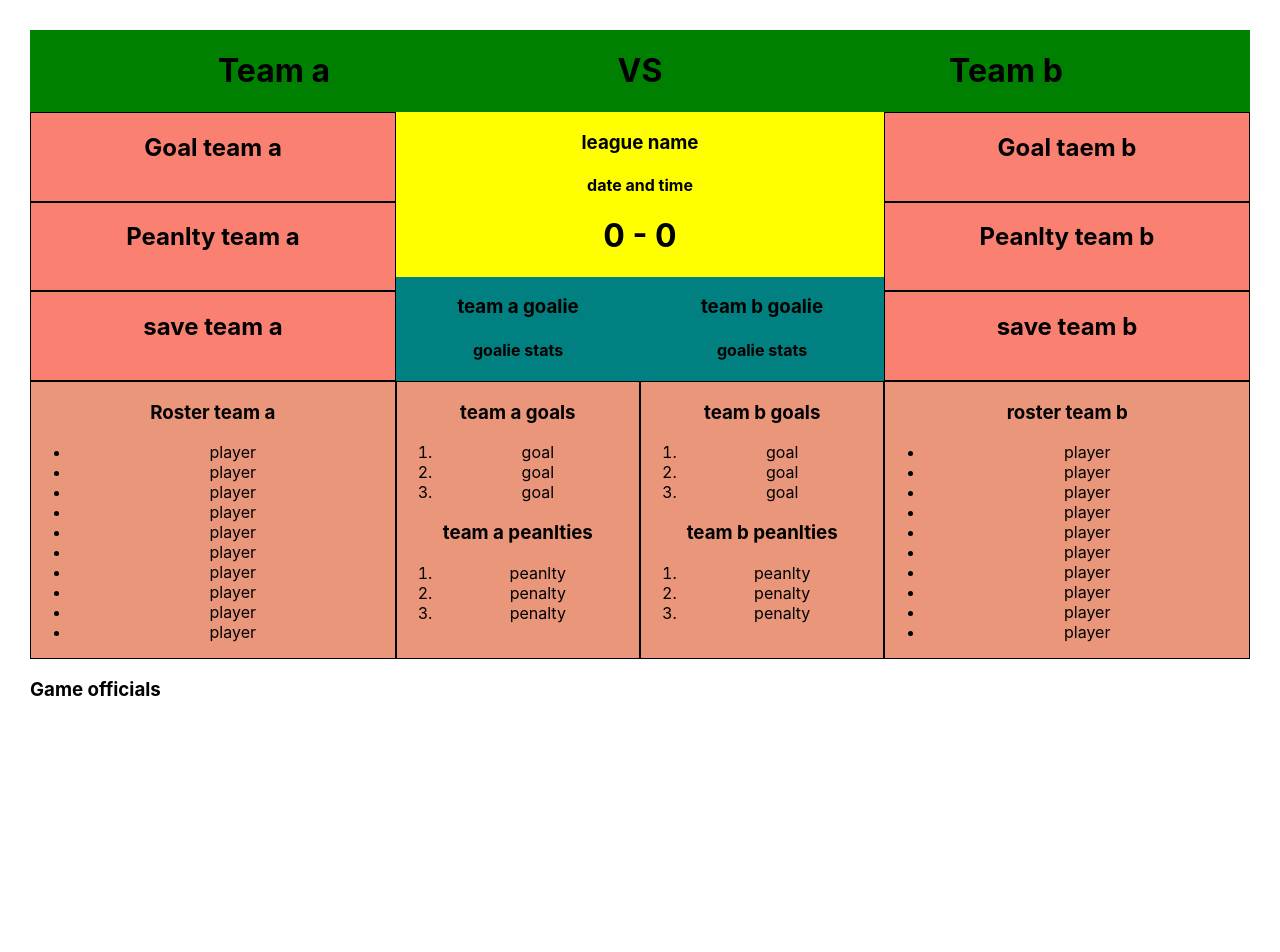
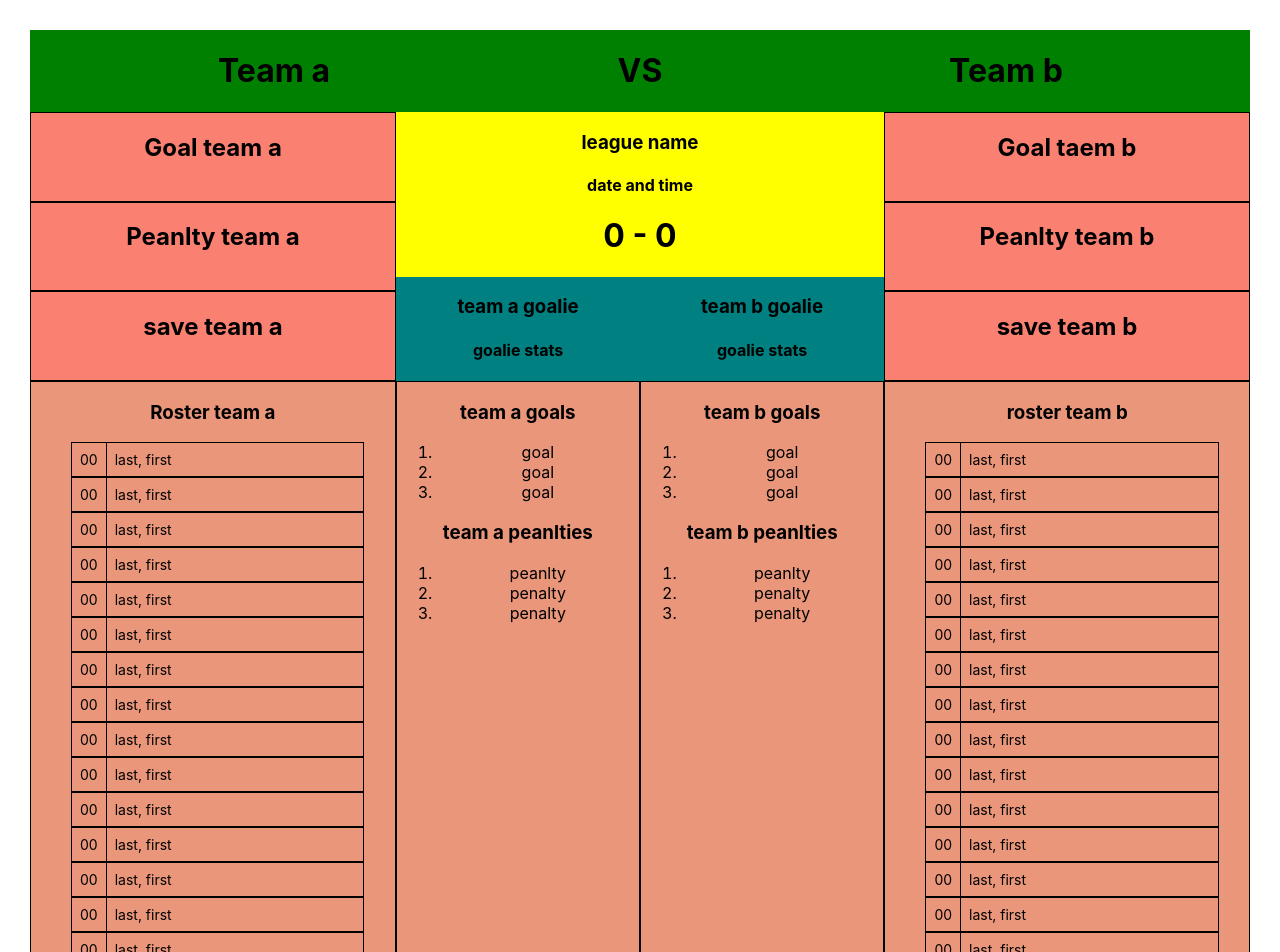
Before and after one commit to tjbecker8/ScoreSheet, a React (Create React App) app: page / in a window 1280 px wide. Shown: the top 952 px of the page. Before the commit the page ends 800 px from the top, so only its background shows below. Built offline with nearby package versions, Linux system fonts and the light colour scheme.

Commit message:
still setting up

```diff
--- a/src/components/GameSheet/gameSheet.js
+++ b/src/components/GameSheet/gameSheet.js
@@ -1,5 +1,6 @@
 import React, {Component} from 'react';
 import './gameSheet.css'
+import Skater from './skater'
 
 class GameSheet extends Component {
 
@@ -97,16 +98,26 @@ class GameSheet extends Component {
           <div class='roster'>
             <h3>Roster team a</h3>
             <ul>
-              <li>player</li>
-              <li>player</li>
-              <li>player</li>
-              <li>player</li>
-              <li>player</li>
-              <li>player</li>
-              <li>player</li>
-              <li>player</li>
-              <li>player</li>
-              <li>player</li>
+              <Skater />
+              <Skater />
+              <Skater />
+              <Skater />
+              <Skater />
+              <Skater />
+              <Skater />
+              <Skater />
+              <Skater />
+              <Skater />
+              <Skater />
+              <Skater />
+              <Skater />
+              <Skater />
+              <Skater />
+              <Skater />
+              <Skater />
+              <Skater />
+              <Skater />
+              <Skater />
             </ul>
           </div>
 
@@ -151,16 +162,26 @@ class GameSheet extends Component {
           <div class='roster'>
             <h3>roster team b</h3>
               <ul>
-                <li>player</li>
-                <li>player</li>
-                <li>player</li>
-                <li>player</li>
-                <li>player</li>
-                <li>player</li>
-                <li>player</li>
-                <li>player</li>
-                <li>player</li>
-                <li>player</li>
+                <Skater />
+                <Skater />
+                <Skater />
+                <Skater />
+                <Skater />
+                <Skater />
+                <Skater />
+                <Skater />
+                <Skater />
+                <Skater />
+                <Skater />
+                <Skater />
+                <Skater />
+                <Skater />
+                <Skater />
+                <Skater />
+                <Skater />
+                <Skater />
+                <Skater />
+                <Skater />
               </ul>
           </div>
         </div>
--- /dev/null
+++ b/src/components/GameSheet/skater.css
@@ -0,0 +1,36 @@
+.player-li {
+  display: flex;
+  border-style: solid;
+  border-width: thin;
+  border-color: black;
+  width: calc(90%);
+
+}
+
+p {
+  text-align: center;
+  margin:0;
+  padding: 0;
+
+}
+
+.number {
+  border-right: black;
+  border-right-width: thin;
+  border-right-style: solid;
+  text-align: center;
+
+}
+
+.name {
+  text-align: center;
+}
+
+li:hover {
+  background-color: purple;
+}
+
+.p-num-name {
+  font-size: 14px;
+  margin: 8px;
+}
--- a/src/components/GameSheet/skater.js
+++ b/src/components/GameSheet/skater.js
@@ -1,13 +1,18 @@
 import React, {Component} from 'react';
+import './skater.css'
 
 class Skater extends Component {
 
   render () {
 
     return (
-      <li>
-        <p>00</p>
-        <p>last, first</p>
+      <li class='player-li'>
+        <div class='number'>
+          <p class='p-num-name'>00</p>
+        </div>
+        <div class='name'>
+          <p class='p-num-name'>last, first</p>
+        </div>
       </li>
     )
   }
```
